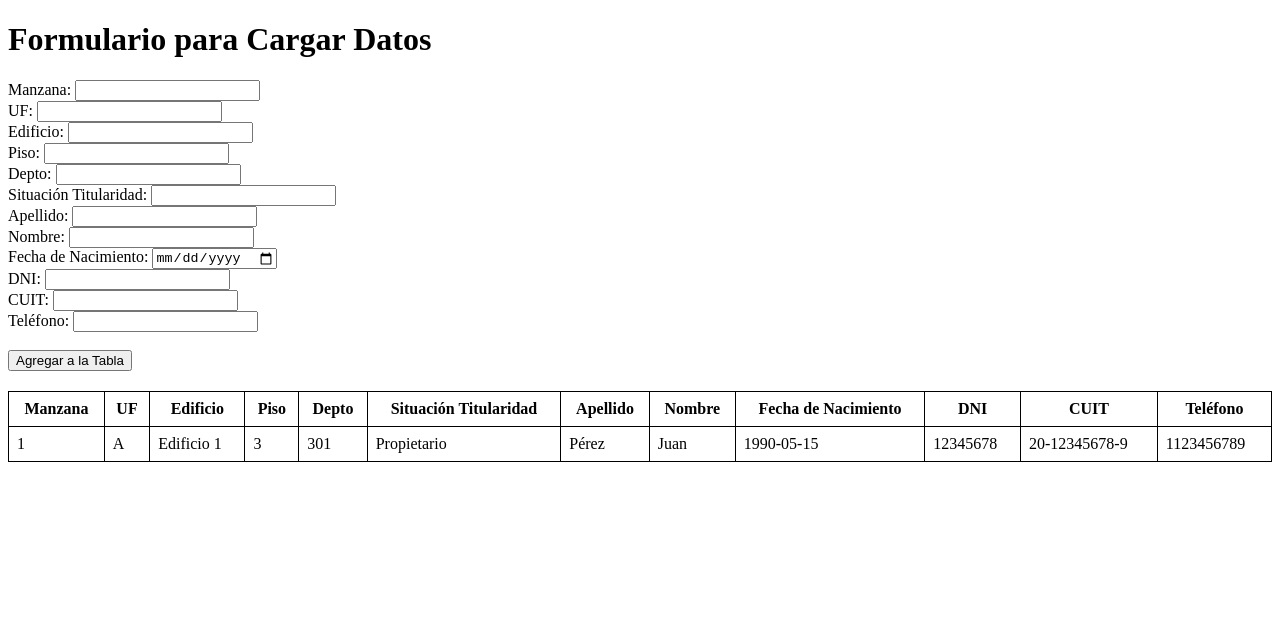
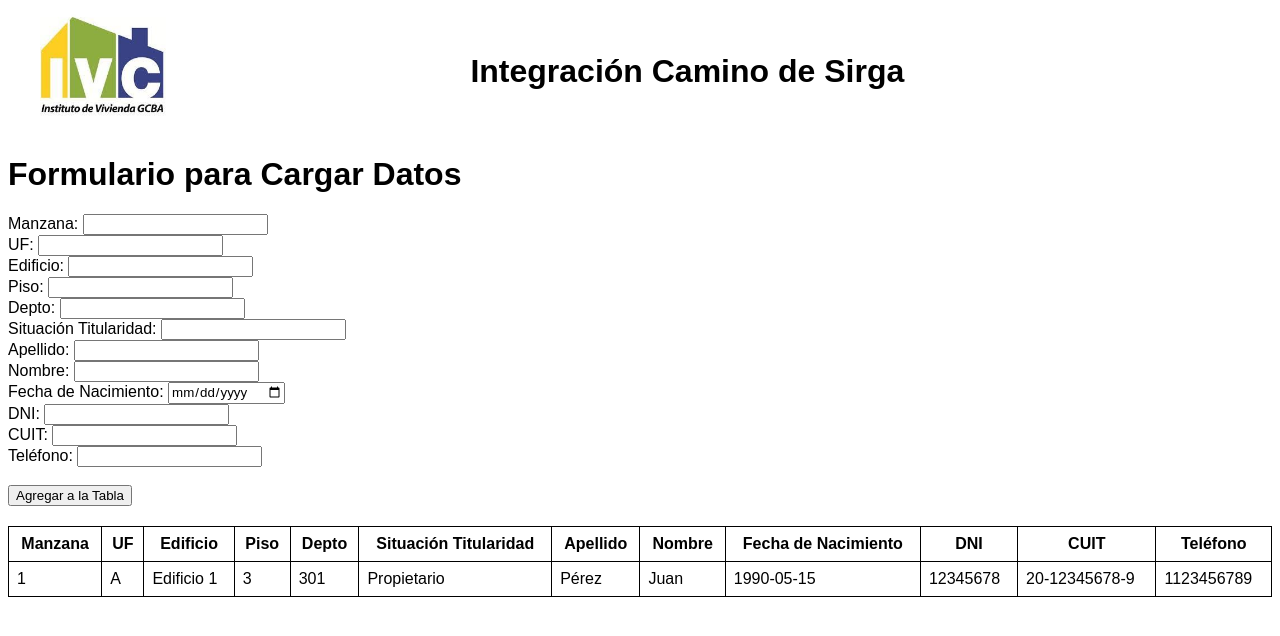
Before and after one commit to mariano35817919/mapa-datos-barrios-sirga, a plain HTML site: page Cargar/alvaradoForm.html in a window 1280 px wide. Drawn offline with Linux system fonts and the light colour scheme.

Commit message:
alvarado formulario

```diff
--- a/Cargar/alvaradoForm.html
+++ b/Cargar/alvaradoForm.html
@@ -16,11 +16,14 @@
     </style>
 </head>
 <body>
+    <div id="navbar"></div>
+
+
     <h1>Formulario para Cargar Datos</h1>
     <form id="formulario-datos">
         <label>Manzana: <input type="text" name="manzana" required></label><br>
         <label>UF: <input type="text" name="uf" required></label><br>
-        <label>Edificio: <input type="text" name="edificio" required></label><br>
+        <label>Edificio: <input type="number" name="edificio" required></label><br>
         <label>Piso: <input type="number" name="piso" required></label><br>
         <label>Depto: <input type="text" name="depto" required></label><br>
         <label>Situación Titularidad: <input type="text" name="situacion" required></label><br>
@@ -28,7 +31,7 @@
         <label>Nombre: <input type="text" name="nombre" required></label><br>
         <label>Fecha de Nacimiento: <input type="date" name="fecha_nacimiento" required></label><br>
         <label>DNI: <input type="number" name="dni" required></label><br>
-        <label>CUIT: <input type="text" name="cuit" required></label><br>
+        <label>CUIT: <input type="number" name="cuit" required></label><br>
         <label>Teléfono: <input type="tel" name="telefono" required></label><br><br>
 
         <button type="submit">Agregar a la Tabla</button>
@@ -69,6 +72,9 @@
         </tbody>
     </table>
 
+
+
+    <script src="../JS/navBar.js"></script>
     <script>
         document.getElementById('formulario-datos').addEventListener('submit', function(event) {
             event.preventDefault(); // Evita que la página se recargue
@@ -86,5 +92,21 @@
             event.target.reset(); // Limpia el formulario
         });
     </script>
+<!--document.getElementById('formulario-datos')   Busca el formulario con el id="formulario-datos"-->
+<!--addEventListener('submit', function(event) { Escucha el evento "submit" (cuando se envía el formulario) y ejecuta la función.-->
+<!--event.preventDefault(); Evita que la página se recargue al enviar el formulario. -->
+<!-- const formData = new FormData(event.target)  Captura los datos del formulario en un objeto FormData-->
+<!--const newRow = document.createElement('tr')  Crea una nueva fila (<tr>) en la tabla. -->
+<!--for (let value of formData.values()) { Itera sobre cada valor ingresado en el formulario.-->
+<!--const cell = document.createElement('td') Crea una celda (<td>) para la fila.-->
+<!--cell.textContent = value Inserta el valor del campo en la celda.-->
+<!--newRow.appendChild(cell); Agrega la celda a la fila.-->
+<!-- } cierra el bucle for -->
+<!--document.getElementById('tabla-datos').appendChild(newRow);  Agrega la fila completa (<tr>) al cuerpo de la tabla (<tbody>).-->
+<!--event.target.reset();  Limpia el formulario después de agregar los datos.-->
+<!-- }); Cierra la función que maneja el evento submit. -->
+
+
+
 </body>
 </html>
```
